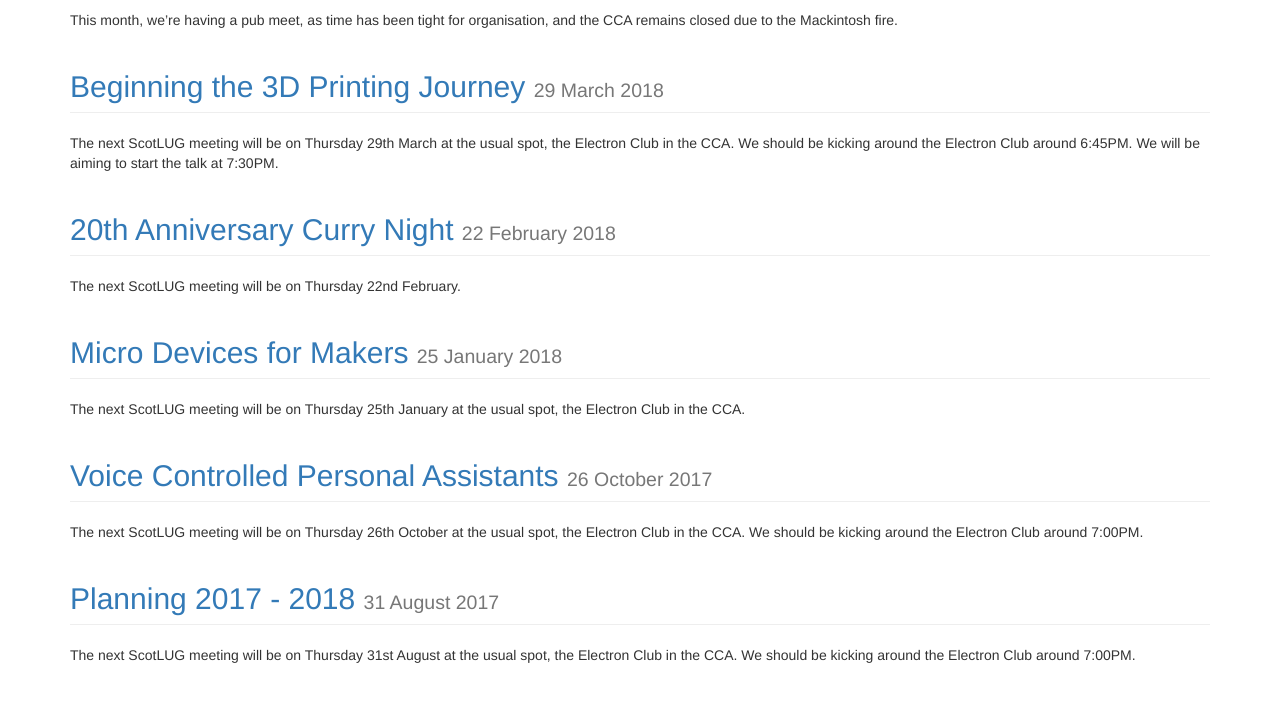
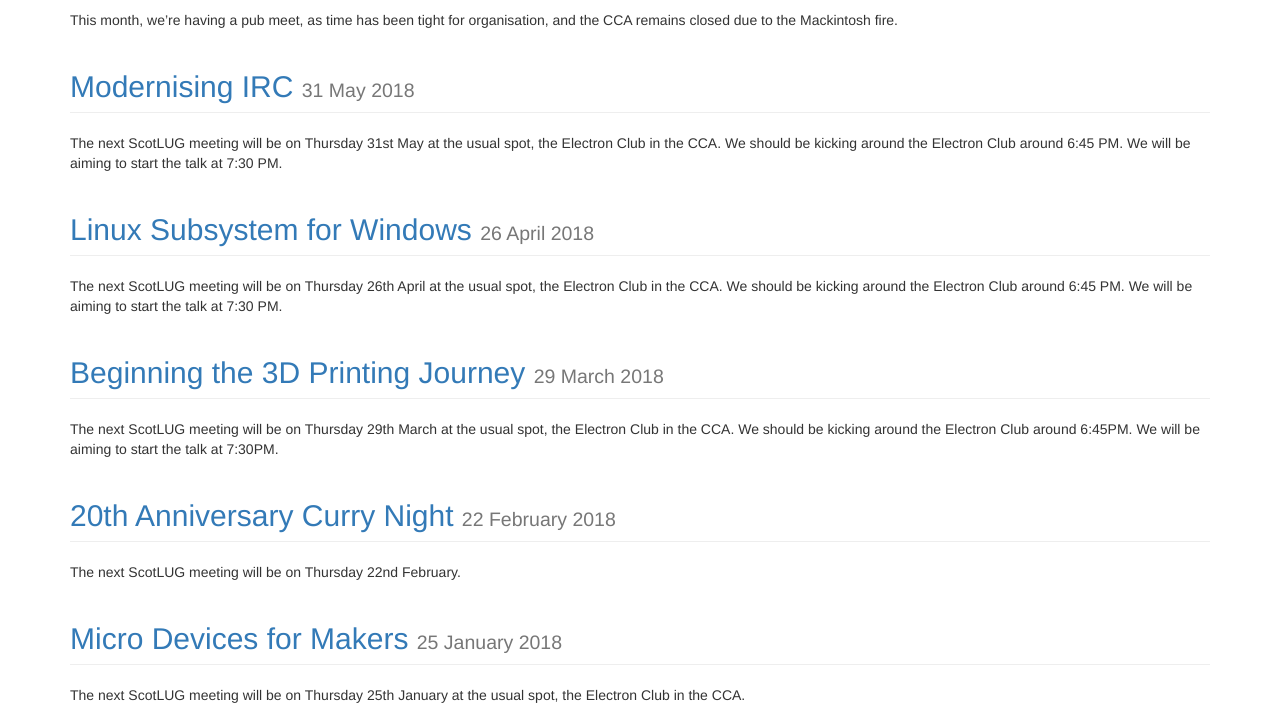
Before and after one commit to ScotLUG/scotlug.github.io, a Jekyll site: the page built from meetings/index.html, in a window 1280 px wide and 900 px high, scrolled down 483 px, cut to the strip 190-900 px from the top of the window. Built offline with Jekyll 4.4.1, drawn with Linux system fonts in a browser that asks for light colours.

Commit message:
update website

```diff
--- a/_config.yml
+++ b/_config.yml
@@ -2,7 +2,7 @@
   - values:
       layout: default
 exclude: [ Gemfile*, README*, bower* ]
-permalink: /:categories/:year/:title
+permalink: /:categories/:year/:title.html
 repo: ScotLUG/scotlug.github.io
 sass:
   sass_dir: bower_components
--- /dev/null
+++ b/meetings/_posts/2018-04-26-april.markdown
@@ -0,0 +1,9 @@
+---
+title: Linux Subsystem for Windows
+---
+
+The next ScotLUG meeting will be on Thursday 26th April at the usual spot, the Electron Club in the CCA. We should be kicking around the Electron Club around 6:45 PM. We will be aiming to start the talk at 7:30 PM.
+
+This month, we have Andrew Smillie talking about the Linux Subsystem available for Windows. Andrew will be covering what this new update does, and explains the differences between the Linux Subsystem and a Full installation of a Linux Distribution.
+
+Following the talk we will be adjourning to a local bar, this is likely to be the Terrace Bar of the CCA.
--- /dev/null
+++ b/meetings/_posts/2018-05-31-may.markdown
@@ -0,0 +1,15 @@
+---
+title: Modernising IRC
+---
+
+The next ScotLUG meeting will be on Thursday 31st May at the usual spot, the Electron Club in the CCA. We should be kicking around the Electron Club around 6:45 PM. We will be aiming to start the talk at 7:30 PM.
+
+This month, we have Alistair McKinlay talking about the state of current IRC services.
+
+Proprietary, hosted chat services are becoming the norm in businesses and even for open source projects. Why are they not using IRC?
+
+Using a proprietary, hosted chat service restricts businesses and communities in what they do with their data, it provides vendor lock in, and fragments the chat industry. There are reasons that these chat services are used, and the IRC community needs to respond to this.
+
+This talk will go over the reasons that people use modern chat clients like Slack, and how we can make IRC more modern to allow people to come back to a more open chat protocol, while not alienating existing users and dealing with backwards compatibility.
+
+Following the talk we will be adjourning to a local bar, this is likely to be the Terrace Bar of the CCA.
--- a/meetings/_posts/2018-06-28-June.markdown
+++ b/meetings/_posts/2018-06-28-June.markdown
@@ -1,7 +1,6 @@
 ---
 title: June Pub Meet
 ---
-
 
 This month, we're having a pub meet, as time has been tight for organisation, and the CCA remains closed due to the Mackintosh fire.
 
```
